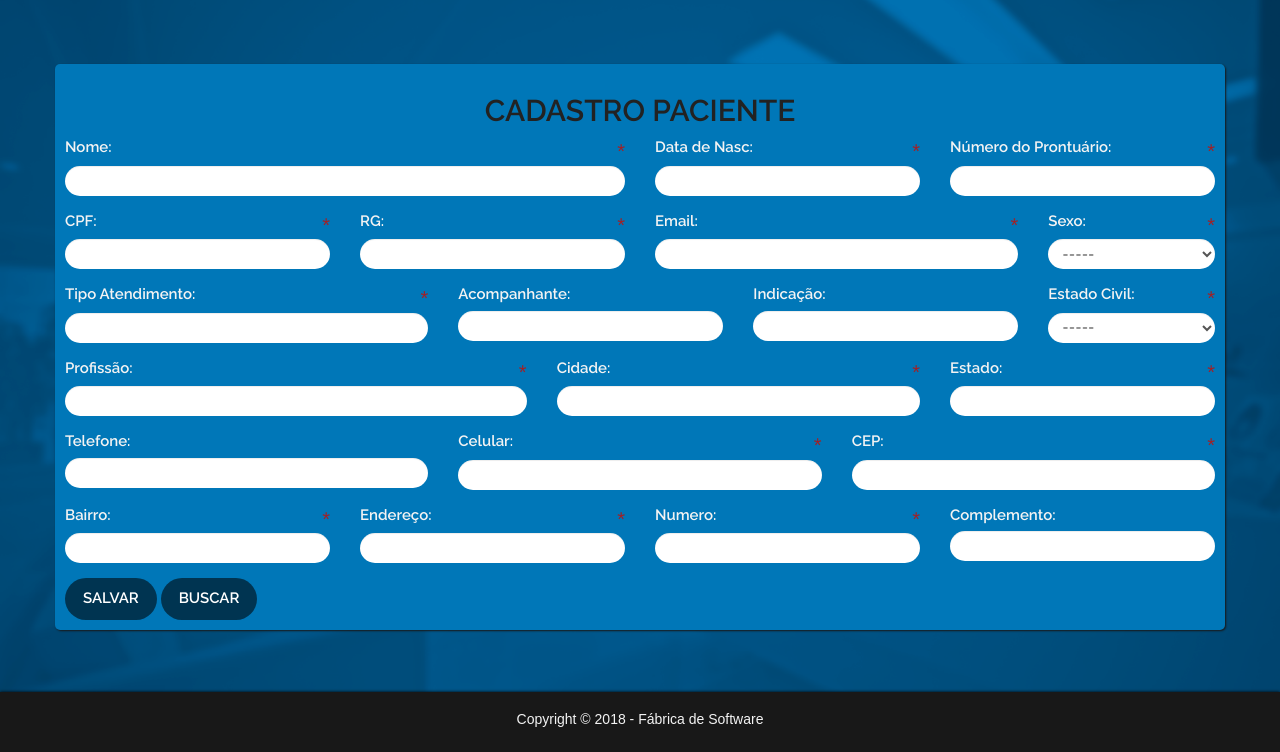
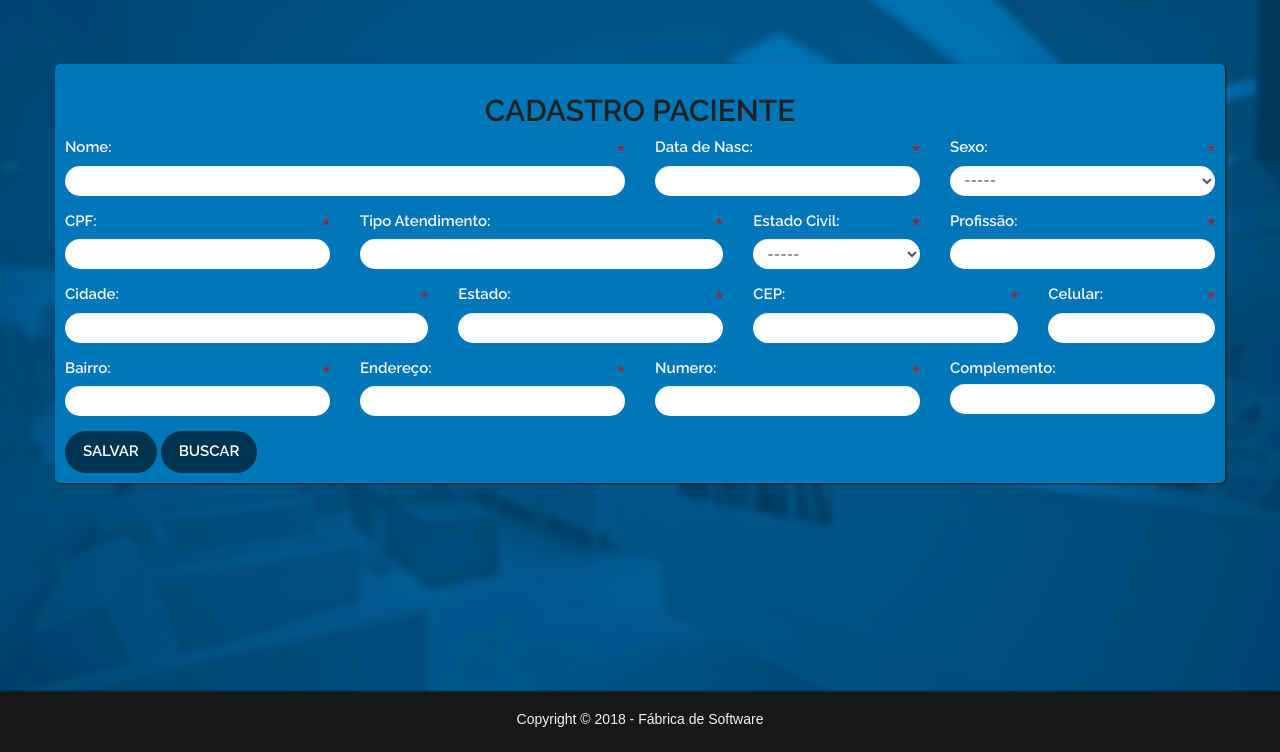
Before and after one commit to DreshGraphics/ClinicaSorriDentes, a PHP site: page /TelaCadastroPaciente.php in a window 1280 px wide. Shown: the part 48-800 px from the top of the page. Run offline with PHP 8.4, Linux system fonts and the light colour scheme; the visitor is signed in with stand-in values (Sample User, id 1); some libraries are stand-ins or nearby versions.

Commit message:
Tela de paciente

```diff
--- a/ClinicaSorriDentesProject/Paciente/Paciente.php
+++ b/ClinicaSorriDentesProject/Paciente/Paciente.php
@@ -14,9 +14,9 @@ class Paciente extends baseBD {
         if (sizeof($campos) <= 0) {
             $this->campos_valores = array(
                 "NOME" => NULL,
-                "NUMEROPRONTUARIO" => NULL, "SEXO" => NULL, "DATANASC" => NULL, "CPF" => NULL, "RG" => NULL,
-                "EMAIL" => NULL, "PROFISSAO" => NULL, "TIPOATENDIMENTO" => NULL, "ACOMPANHANTE" => NULL,
-                "TELEFONE" => NULL, "CELULAR" => NULL, "INDICACAO" => NULL,"ESTADOCIVIL" => NULL,
+                "SEXO" => NULL, "DATANASC" => NULL, "CPF" => NULL,
+                "PROFISSAO" => NULL, "TIPOATENDIMENTO" => NULL,
+                "CELULAR" => NULL, "ESTADOCIVIL" => NULL,
                 "ENDERECO" => NULL,"BAIRRO" => NULL,"NUMERO" => NULL,"CIDADE" => NULL, "ESTADO" => NULL,
                 "COMPLEMENTO" => NULL, "CEP" => NULL
             );
--- a/ClinicaSorriDentesProject/Paciente/TelaPacienteTable.php
+++ b/ClinicaSorriDentesProject/Paciente/TelaPacienteTable.php
@@ -73,7 +73,6 @@ $paciente->retornaTudo($paciente);
           <tr class="titulo-table">
             <th class="column1">Id</th>
             <th class="column2">Nome</th>
-            <th class="column3">Num Prontuario</th>
             <th class="column4">Sexo</th>
             <th class="column5">Tipo Atendimento</th>
             <th class="column6">Ação</th>
@@ -85,7 +84,6 @@ $paciente->retornaTudo($paciente);
           <tr class="tabela">
             <td><?php echo $dado->IDPACIENTE ?></td>
             <td class="up"><?php echo $dado->NOME ?></td>
-            <td class="up"><?php echo $dado->NUMEROPRONTUARIO ?></td>
             <td class="up"><?php echo $dado->SEXO ?></td>
             <td class="up"><?php echo $dado->TIPOATENDIMENTO ?></td>
             <td class="column6"><a href="../Telas/TelaAtualizarPaciente.php?Idpaciente=<?php echo $dado->IDPACIENTE;?>">Editar</a>
--- a/ClinicaSorriDentesProject/Telas/TelaCadastroPaciente.php
+++ b/ClinicaSorriDentesProject/Telas/TelaCadastroPaciente.php
@@ -2,7 +2,6 @@
 session_start();
 include_once '../Login/ProtectPaginas.php';
 protect();
-
 if(isset($_SESSION["tipoUsuario"])){
     $tipo_user = $_SESSION["tipoUsuario"];
 }
@@ -83,35 +82,7 @@ if(isset($_SESSION["tipoUsuario"])){
               <span class="obg" style="color: #A12126; font-size: 20px; float: right;">*</span>
                 <input type="text" class="form-control" name="txtDataNasc" id="dataNasc" required>
             </div>
-
-                    <div class="form-group col-md-3">
-                        <label>Número do Prontuário:</label>
-                        <span class="obg" style="color: #A12126; font-size: 20px; float: right;">*</span>
-                <input type="text" class="form-control" name="txtNum" id="numPront" required>
-                    </div>
-            </div>
-
-            <div class="row">
-              <div class="form-group col-md-3">
-                <label for="cpf">CPF:</label>
-                <span class="obg" style="color: #A12126; font-size: 20px; float: right;">*</span>
-                <input type="text" class="form-control" name="txtCPF" id="cpf" onblur="return VerificaCPF();" required>
-                <span id="error" style="color: red;font-style: italic;"></span>
-              </div>
-
-              <div class="form-group col-md-3">
-                <label>RG:</label>
-                <span class="obg" style="color: #A12126; font-size: 20px; float: right;">*</span>
-                <input type="text" class="form-control" name="txtRG" id="rg"  required>
-              </div>
-
-              <div class="form-group col-md-4">
-                <label for="email">Email:</label>
-                <span class="obg" style="color: #A12126; font-size: 20px; float: right;">*</span>
-                <input type="text" class="form-control" name="txtEmail" id="email" required>
-              </div>
-
-              <div class="form-group col-md-2">
+                          <div class="form-group col-md-3">
                 <label for="sexo">Sexo:</label>
                 <span class="obg" style="color: #A12126; font-size: 20px; float: right;">*</span>
                 <select class="form-control" name="cxSexo" id="sexo" required>
@@ -120,26 +91,26 @@ if(isset($_SESSION["tipoUsuario"])){
                                 <option value="Feminino">Feminino</option>
                 </select>
               </div>
+
+
+            </div>
+
+            <div class="row">
+
+              <div class="form-group col-md-3">
+                <label for="cpf">CPF:</label>
+                <span class="obg" style="color: #A12126; font-size: 20px; float: right;">*</span>
+                <input type="text" class="form-control" name="txtCPF" id="cpf" onblur="return VerificaCPF();" required>
+                <span id="error" style="color: red;font-style: italic;"></span>
               </div>
 
-              <div class="row">
                 <div class="form-group col-md-4">
                   <label for="atendimento">Tipo Atendimento:</label>
                   <span class="obg" style="color: #A12126; font-size: 20px; float: right;">*</span>
                   <input type="text" class="form-control up" name="txtAtendimento" id="atendimento" required>
                 </div>
 
-                <div class="form-group col-md-3">
-                <label for="acomp">Acompanhante:</label>
-                <input type="text" class="form-control up" name="txtAcompanhante" id="acomp" >
-                </div>
-
-                <div class="form-group col-md-3">
-                  <label for="indica">Indicação:</label>
-                <input type="text" class="form-control up" name="txtIndicacao" id="indica">
-                </div>
-
-                <div class="form-group col-md-2">
+              <div class="form-group col-md-2">
                   <label for="eCivil">Estado Civil:</label>
                   <span class="obg" style="color: #A12126; font-size: 20px; float: right;">*</span>
                   <select class="form-control" name="cxEstadoCivil" id="eCivil" required>
@@ -151,15 +122,15 @@ if(isset($_SESSION["tipoUsuario"])){
                                 <option value="Separado(a)">Separado(a)</option>
                   </select>
                 </div>
-              </div>
-              <div class="row">
-                <div class="form-group col-md-5">
+              <div class="form-group col-md-3">
                   <label for="profissao">Profissão:</label>
                   <span class="obg" style="color: #A12126; font-size: 20px; float: right;">*</span>
                   <input type="text" class="form-control up" name="txtProfissao" id="profissao" required>
                 </div>
+              </div>
 
-                <div class="form-group col-md-4">
+              <div class="row">
+                  <div class="form-group col-md-4">
                   <label for="cidade">Cidade:</label>
                   <span class="obg" style="color: #A12126; font-size: 20px; float: right;">*</span>
                   <input type="text" class="form-control up" name="txtCidade" id="cidade" required>
@@ -170,25 +141,19 @@ if(isset($_SESSION["tipoUsuario"])){
                   <span class="obg" style="color: #A12126; font-size: 20px; float: right;">*</span>
                   <input type="text" class="form-control up" name="txtEstado" id="estado" required>
                 </div>
-              </div>
-
-              <div class="row">
-                <div class="form-group col-md-4">
-                  <label for="telefone">Telefone:</label>
-                  <input type="text" class="form-control" name="txtTelefone" id="telefone">
+                <div class="form-group col-md-3">
+                  <label for="CEP">CEP:</label>
+                  <span class="obg" style="color: #A12126; font-size: 20px; float: right;">*</span>
+                  <input type="text" class="form-control" name="txtCEP" id="CEP" required>
                 </div>
 
-                <div class="form-group col-md-4">
+                <div class="form-group col-md-2">
                   <label for="celular">Celular:</label>
                   <span class="obg" style="color: #A12126; font-size: 20px; float: right;">*</span>
                   <input type="text" class="form-control" name="txtCelular" id="celular" required>
                 </div>
 
-                <div class="form-group col-md-4">
-                  <label for="CEP">CEP:</label>
-                  <span class="obg" style="color: #A12126; font-size: 20px; float: right;">*</span>
-                  <input type="text" class="form-control" name="txtCEP" id="CEP" required>
-                </div>
+
               </div>
 
               <div class="row">
@@ -240,7 +205,6 @@ if(isset($_SESSION["tipoUsuario"])){
       $('#cpf').mask('000.000.000-00');
       $('#numero').mask('#########');
       $('#celular').mask('(00) 00000-0000');
-      $('#telefone').mask('(00) 0000-0000');
       $('#CEP').mask('00000-000');
     });
     </script>
```
Also changed, not shown: ClinicaSorriDentesProject/BancoDeDados/Script_BancoDeDados_ClinicaSorridentes.sql (+1 -7 lines), ClinicaSorriDentesProject/Telas/TelaAtualizarPaciente.php (+4 -41 lines).
